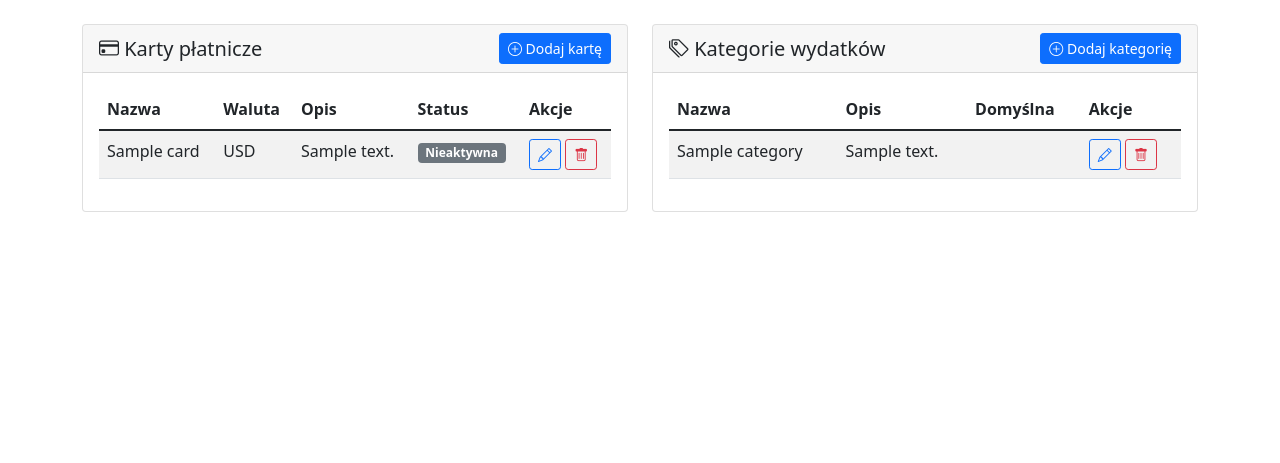
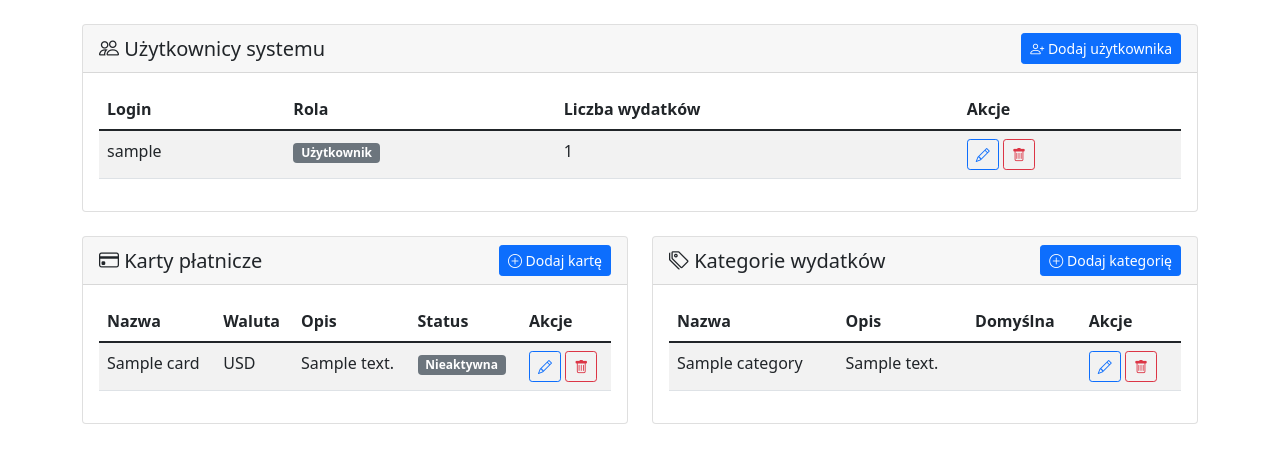
Before and after one commit to cypheus-dev/expense-tracker, a Python web app: template templates/config.html in a window 1280 px wide. Shown: the part 56-519 px from the top of the page. Run offline with Jinja, Linux system fonts and the light colour scheme; the template is opened without the code that fills it: most values are stand-ins (such as "Sample title", 1, 10 or a date in 2020); some libraries are stand-ins or nearby versions.

Commit message:
Update config.html

```diff
--- a/templates/config.html
+++ b/templates/config.html
@@ -1,6 +1,63 @@
 {% extends "base.html" %}
 {% block content %}
 <div class="row mb-4">
+    <!-- Zarządzanie użytkownikami -->
+    <div class="col-md-12 mb-4">
+        <div class="card">
+            <div class="card-header d-flex justify-content-between align-items-center">
+                <h5 class="mb-0">
+                    <i class="bi bi-people"></i> Użytkownicy systemu
+                </h5>
+                <button type="button" class="btn btn-primary btn-sm" data-bs-toggle="modal" data-bs-target="#addUserModal">
+                    <i class="bi bi-person-plus"></i> Dodaj użytkownika
+                </button>
+            </div>
+            <div class="card-body">
+                <div class="table-responsive">
+                    <table class="table table-striped">
+                        <thead>
+                            <tr>
+                                <th>Login</th>
+                                <th>Rola</th>
+                                <th>Liczba wydatków</th>
+                                <th>Akcje</th>
+                            </tr>
+                        </thead>
+                        <tbody>
+                            {% for user in users %}
+                            <tr>
+                                <td>{{ user.username }}</td>
+                                <td>
+                                    {% if user.role == 'admin' %}
+                                    <span class="badge bg-danger">Administrator</span>
+                                    {% elif user.role == 'accountant' %}
+                                    <span class="badge bg-primary">Księgowy</span>
+                                    {% else %}
+                                    <span class="badge bg-secondary">Użytkownik</span>
+                                    {% endif %}
+                                </td>
+                                <td>{{ user.expenses|length }}</td>
+                                <td>
+                                    {% if user.id != current_user.id %}
+                                    <button class="btn btn-sm btn-outline-primary" onclick="editUser({{ user.id }}, '{{ user.username }}', '{{ user.role }}')">
+                                        <i class="bi bi-pencil"></i>
+                                    </button>
+                                    <button class="btn btn-sm btn-outline-danger" onclick="deleteUser({{ user.id }})">
+                                        <i class="bi bi-trash"></i>
+                                    </button>
+                                    {% else %}
+                                    <span class="badge bg-info">Twoje konto</span>
+                                    {% endif %}
+                                </td>
+                            </tr>
+                            {% endfor %}
+                        </tbody>
+                    </table>
+                </div>
+            </div>
+        </div>
+    </div>
+
     <!-- Karty płatnicze -->
     <div class="col-md-6">
         <div class="card">
@@ -41,9 +98,11 @@
                                     <button class="btn btn-sm btn-outline-primary" onclick="editCard({{ card.id }}, '{{ card.name }}', '{{ card.currency }}', '{{ card.description }}', {{ card.is_active|tojson }})">
                                         <i class="bi bi-pencil"></i>
                                     </button>
+                                    {% if not card.is_active %}
                                     <button class="btn btn-sm btn-outline-danger" onclick="deleteCard({{ card.id }})">
                                         <i class="bi bi-trash"></i>
                                     </button>
+                                    {% endif %}
                                 </td>
                             </tr>
                             {% endfor %}
@@ -54,7 +113,7 @@
         </div>
     </div>
 
-    <!-- Kategorie -->
+    <!-- Kategorie wydatków -->
     <div class="col-md-6">
         <div class="card">
             <div class="card-header d-flex justify-content-between align-items-center">
@@ -104,30 +163,32 @@
     </div>
 </div>
 
-<!-- Modal dodawania karty -->
-<div class="modal fade" id="addCardModal" tabindex="-1">
+<!-- Modal dodawania użytkownika -->
+<div class="modal fade" id="addUserModal" tabindex="-1">
     <div class="modal-dialog">
         <div class="modal-content">
-            <form method="POST" action="{{ url_for('add_card') }}">
+            <form method="POST">
+                <input type="hidden" name="add_user" value="1">
                 <div class="modal-header">
-                    <h5 class="modal-title">Dodaj kartę płatniczą</h5>
+                    <h5 class="modal-title">Dodaj użytkownika</h5>
                     <button type="button" class="btn-close" data-bs-dismiss="modal"></button>
                 </div>
                 <div class="modal-body">
                     <div class="mb-3">
-                        <label class="form-label">Nazwa</label>
-                        <input type="text" name="name" class="form-control" required>
+                        <label class="form-label">Login</label>
+                        <input type="text" name="username" class="form-control" required>
                     </div>
                     <div class="mb-3">
-                        <label class="form-label">Waluta</label>
-                        <select name="currency" class="form-select" required>
-                            <option value="PLN">PLN</option>
-                            <option value="EUR">EUR</option>
-                        </select>
+                        <label class="form-label">Hasło</label>
+                        <input type="password" name="password" class="form-control" required>
                     </div>
                     <div class="mb-3">
-                        <label class="form-label">Opis</label>
-                        <textarea name="description" class="form-control" rows="2"></textarea>
+                        <label class="form-label">Rola</label>
+                        <select name="role" class="form-select" required>
+                            <option value="user">Użytkownik</option>
+                            <option value="accountant">Księgowy</option>
+                            <option value="admin">Administrator</option>
+                        </select>
                     </div>
                 </div>
                 <div class="modal-footer">
@@ -139,129 +200,67 @@
     </div>
 </div>
 
-<!-- Modal edycji karty -->
-<div class="modal fade" id="editCardModal" tabindex="-1">
+<!-- Modal edycji użytkownika -->
+<div class="modal fade" id="editUserModal" tabindex="-1">
     <div class="modal-dialog">
         <div class="modal-content">
             <div class="modal-header">
-                <h5 class="modal-title">Edytuj kartę płatniczą</h5>
+                <h5 class="modal-title">Edytuj użytkownika</h5>
                 <button type="button" class="btn-close" data-bs-dismiss="modal"></button>
             </div>
             <div class="modal-body">
-                <input type="hidden" id="editCardId">
+                <input type="hidden" id="editUserId">
                 <div class="mb-3">
-                    <label class="form-label">Nazwa</label>
-                    <input type="text" id="editCardName" class="form-control" required>
+                    <label class="form-label">Login</label>
+                    <input type="text" id="editUsername" class="form-control" readonly>
                 </div>
                 <div class="mb-3">
-                    <label class="form-label">Waluta</label>
-                    <select id="editCardCurrency" class="form-select" required>
-                        <option value="PLN">PLN</option>
-                        <option value="EUR">EUR</option>
-                    </select>
+                    <label class="form-label">Nowe hasło</label>
+                    <input type="password" id="editPassword" class="form-control"
+                           placeholder="Pozostaw puste, aby nie zmieniać">
                 </div>
                 <div class="mb-3">
-                    <label class="form-label">Opis</label>
-                    <textarea id="editCardDescription" class="form-control" rows="2"></textarea>
-                </div>
-                <div class="mb-3 form-check">
-                    <input type="checkbox" class="form-check-input" id="editCardActive">
-                    <label class="form-check-label">Aktywna</label>
+                    <label class="form-label">Rola</label>
+                    <select id="editRole" class="form-select" required>
+                        <option value="user">Użytkownik</option>
+                        <option value="accountant">Księgowy</option>
+                        <option value="admin">Administrator</option>
+                    </select>
                 </div>
             </div>
             <div class="modal-footer">
                 <button type="button" class="btn btn-secondary" data-bs-dismiss="modal">Anuluj</button>
-                <button type="button" class="btn btn-primary" onclick="updateCard()">Zapisz zmiany</button>
+                <button type="button" class="btn btn-primary" onclick="updateUser()">Zapisz zmiany</button>
             </div>
         </div>
     </div>
 </div>
 
-<!-- Modal dodawania kategorii -->
-<div class="modal fade" id="addCategoryModal" tabindex="-1">
-    <div class="modal-dialog">
-        <div class="modal-content">
-            <form method="POST" action="{{ url_for('add_category') }}">
-                <div class="modal-header">
-                    <h5 class="modal-title">Dodaj kategorię</h5>
-                    <button type="button" class="btn-close" data-bs-dismiss="modal"></button>
-                </div>
-                <div class="modal-body">
-                    <div class="mb-3">
-                        <label class="form-label">Nazwa</label>
-                        <input type="text" name="name" class="form-control" required>
-                    </div>
-                    <div class="mb-3">
-                        <label class="form-label">Opis</label>
-                        <textarea name="description" class="form-control" rows="2"></textarea>
-                    </div>
-                    <div class="mb-3 form-check">
-                        <input type="checkbox" class="form-check-input" id="isDefault" name="is_default">
-                        <label class="form-check-label">Kategoria domyślna</label>
-                    </div>
-                </div>
-                <div class="modal-footer">
-                    <button type="button" class="btn btn-secondary" data-bs-dismiss="modal">Anuluj</button>
-                    <button type="submit" class="btn btn-primary">Dodaj</button>
-                </div>
-            </form>
-        </div>
-    </div>
-</div>
-
-<!-- Modal edycji kategorii -->
-<div class="modal fade" id="editCategoryModal" tabindex="-1">
-    <div class="modal-dialog">
-        <div class="modal-content">
-            <div class="modal-header">
-                <h5 class="modal-title">Edytuj kategorię</h5>
-                <button type="button" class="btn-close" data-bs-dismiss="modal"></button>
-            </div>
-            <div class="modal-body">
-                <input type="hidden" id="editCategoryId">
-                <div class="mb-3">
-                    <label class="form-label">Nazwa</label>
-                    <input type="text" id="editCategoryName" class="form-control" required>
-                </div>
-                <div class="mb-3">
-                    <label class="form-label">Opis</label>
-                    <textarea id="editCategoryDescription" class="form-control" rows="2"></textarea>
-                </div>
-                <div class="mb-3 form-check">
-                    <input type="checkbox" class="form-check-input" id="editCategoryDefault">
-                    <label class="form-check-label">Kategoria domyślna</label>
-                </div>
-            </div>
-            <div class="modal-footer">
-                <button type="button" class="btn btn-secondary" data-bs-dismiss="modal">Anuluj</button>
-                <button type="button" class="btn btn-primary" onclick="updateCategory()">Zapisz zmiany</button>
-            </div>
-        </div>
-    </div>
-</div>
+<!-- Pozostałe modalne okna dla kart i kategorii pozostają bez zmian -->
 
 <script>
-// Funkcje dla kart płatniczych
-function editCard(id, name, currency, description, isActive) {
-    document.getElementById('editCardId').value = id;
-    document.getElementById('editCardName').value = name;
-    document.getElementById('editCardCurrency').value = currency;
-    document.getElementById('editCardDescription').value = description;
-    document.getElementById('editCardActive').checked = isActive;
-    new bootstrap.Modal(document.getElementById('editCardModal')).show();
+// Funkcje dla użytkowników
+function editUser(userId, username, role) {
+    document.getElementById('editUserId').value = userId;
+    document.getElementById('editUsername').value = username;
+    document.getElementById('editRole').value = role;
+    document.getElementById('editPassword').value = '';
+    new bootstrap.Modal(document.getElementById('editUserModal')).show();
 }
 
-function updateCard() {
-    const id = document.getElementById('editCardId').value;
+function updateUser() {
+    const userId = document.getElementById('editUserId').value;
     const data = {
-        name: document.getElementById('editCardName').value,
-        currency: document.getElementById('editCardCurrency').value,
-        description: document.getElementById('editCardDescription').value,
-        is_active: document.getElementById('editCardActive').checked
+        role: document.getElementById('editRole').value
     };
 
-    fetch(`/config/card/${id}`, {
-        method: 'PUT',
+    const password = document.getElementById('editPassword').value;
+    if (password) {
+        data.password = password;
+    }
+
+    fetch(`/update_user/${userId}`, {
+        method: 'POST',
         headers: {
             'Content-Type': 'application/json'
         },
@@ -277,10 +276,10 @@ function updateCard() {
     });
 }
 
-function deleteCard(id) {
-    if (confirm('Czy na pewno chcesz usunąć tę kartę?')) {
-        fetch(`/config/card/${id}`, {
-            method: 'DELETE'
+function deleteUser(userId) {
+    if (confirm('Czy na pewno chcesz usunąć tego użytkownika?')) {
+        fetch(`/delete_user/${userId}`, {
+            method: 'POST'
         })
         .then(response => response.json())
         .then(data => {
@@ -293,54 +292,6 @@ function deleteCard(id) {
     }
 }
 
-// Funkcje dla kategorii
-function editCategory(id, name, description, isDefault) {
-    document.getElementById('editCategoryId').value = id;
-    document.getElementById('editCategoryName').value = name;
-    document.getElementById('editCategoryDescription').value = description;
-    document.getElementById('editCategoryDefault').checked = isDefault;
-    new bootstrap.Modal(document.getElementById('editCategoryModal')).show();
-}
-
-function updateCategory() {
-    const id = document.getElementById('editCategoryId').value;
-    const data = {
-        name: document.getElementById('editCategoryName').value,
-        description: document.getElementById('editCategoryDescription').value,
-        is_default: document.getElementById('editCategoryDefault').checked
-    };
-
-    fetch(`/config/category/${id}`, {
-        method: 'PUT',
-        headers: {
-            'Content-Type': 'application/json'
-        },
-        body: JSON.stringify(data)
-    })
-    .then(response => response.json())
-    .then(data => {
-        if (data.message) {
-            location.reload();
-        } else {
-            alert(data.error || 'Wystąpił błąd');
-        }
-    });
-}
-
-function deleteCategory(id) {
-    if (confirm('Czy na pewno chcesz usunąć tę kategorię?')) {
-        fetch(`/config/category/${id}`, {
-            method: 'DELETE'
-        })
-        .then(response => response.json())
-        .then(data => {
-            if (data.message) {
-                location.reload();
-            } else {
-                alert(data.error || 'Wystąpił błąd');
-            }
-        });
-    }
-}
+// Pozostałe funkcje JavaScript dla kart i kategorii pozostają bez zmian
 </script>
 {% endblock %}
```
